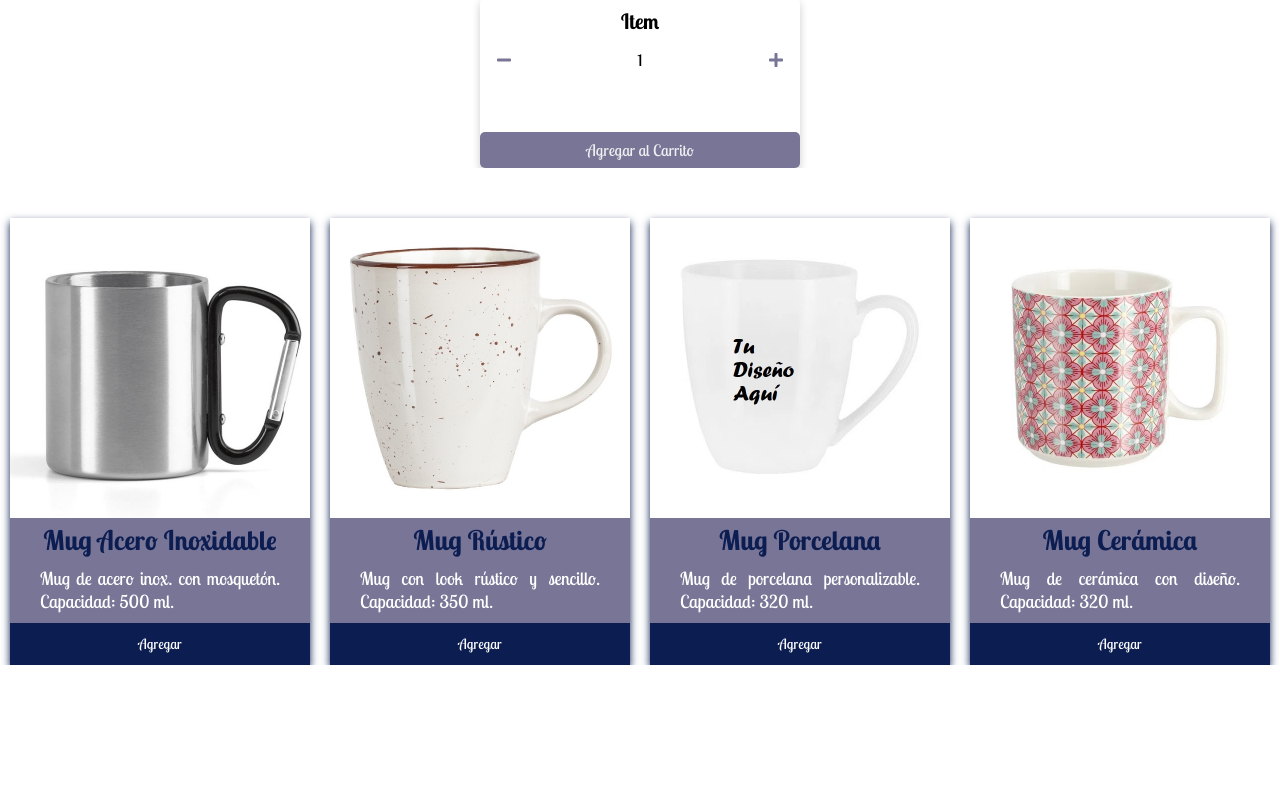
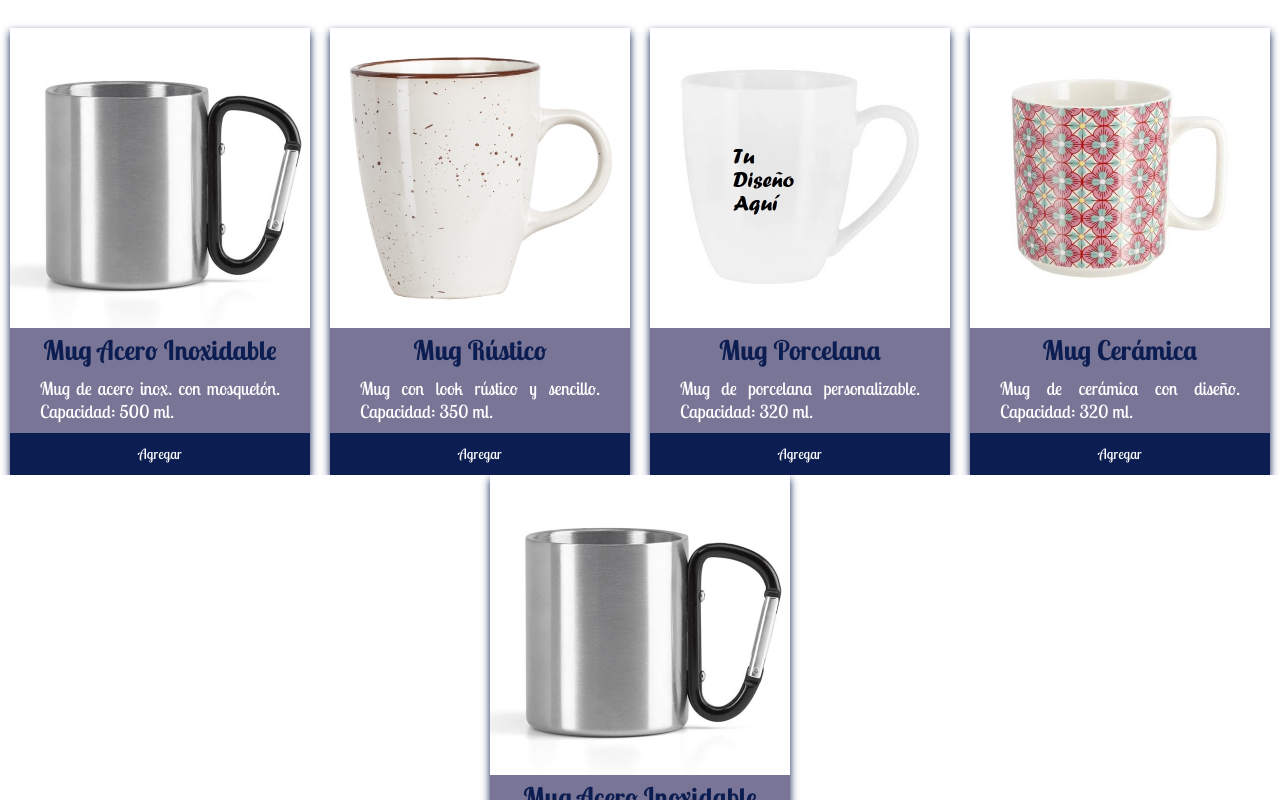
Before and after one commit to DianaDimas/Ecommerce, a React (Create React App) app: page /item/1 in a window 1280 px wide. Shown: the part 240-1040 px from the top of the page. Before the commit the page ends 905 px from the top, so only its background shows below. Built offline with nearby package versions, Linux system fonts and the light colour scheme.

Commit message:
Agregando ItemDetailContainer - ItemDetail

```diff
--- a/package.json
+++ b/package.json
@@ -14,6 +14,7 @@
     "node-sass": "^4.14.1",
     "react": "^17.0.1",
     "react-dom": "^17.0.1",
+    "react-router-dom": "^5.2.0",
     "react-scripts": "4.0.1",
     "web-vitals": "^0.2.4"
   },
--- a/src/App.js
+++ b/src/App.js
@@ -1,12 +1,14 @@
 import NavBar from './components/NavBar/NavBar';
 import ItemListContainer from './components/ItemListContainer/ItemListContainer'
 import './App.scss';
+import ItemDetailContainer from './components/ItemDetailContainer/ItemDetailContainer'
 
 function App() {
   return (
     <>
       <NavBar/>
       <ItemListContainer greeting="Bienvenidos"/>
+      <ItemDetailContainer/>
     </>
   );
 }
--- /dev/null
+++ b/src/components/ItemDetail/ItemDetail.jsx
@@ -0,0 +1,17 @@
+import React from 'react'
+import Item from '../Item/Item'
+import ItemCount from "../ItemCount/ItemCount"
+
+const ItemDetail = ({item}) => {
+
+
+    return (
+        <>
+        <Item item={item} />
+        <ItemCount stock={10} initial={1}/>
+        </>
+
+    )
+}
+
+export default ItemDetail
--- /dev/null
+++ b/src/components/ItemDetailContainer/ItemDetailContainer.jsx
@@ -0,0 +1,31 @@
+
+import React from 'react';
+import Products from '../../listProducts';
+import ItemDetail from '../ItemDetail/ItemDetail' ;
+
+const getItems = new Promise((res, rej)=>{
+    setTimeout(() => {
+        res(Products)
+    }, 2000);
+})
+const ItemDetailContainer = () => {
+    const [itemDetail, setItemDetail] = React.useState()
+
+    React.useEffect(()=>{
+        getItems.then((Products)=>{
+            setItemDetail(Products[0])
+        })
+
+    },[])
+
+
+    return(
+        <>
+
+            {itemDetail ? <ItemDetail item={itemDetail} /> : null}
+
+        </>
+
+)
+}
+export default ItemDetailContainer;
--- a/src/components/ItemListContainer/ItemListContainer.jsx
+++ b/src/components/ItemListContainer/ItemListContainer.jsx
@@ -1,5 +1,4 @@
 import React, {useState, useEffect} from 'react';
-import ItemCount from "../ItemCount/ItemCount"
 import ItemList from '../itemList/ItemList';
 import Products from "../../listProducts";
 import './itemlistcontainer.scss'
@@ -22,7 +21,6 @@ const ItemListContainer = ({greeting}) => {
         <section>
             <h2>{greeting}</h2>
             <p> <span>My mugs</span> es una tienda que ofrece regalos con diseños personalizados. Suministramos regalos de calidad y ofrecemos una amplia gama de opciones en artículos ideales para cualquier ocasión. Contamos con una gran variedad de opciones en cuanto a productos, entre los cuales tenemos: mugs en cerámica, vasos cerveceros, mini mugs, camisetas, gorras, entre otros. Estos productos son ideales para eventos, fiestas y cualquier tipo de celebración.</p>
-            <ItemCount stock={10} initial={1}/>
             <ItemList list={list} />
         </section>
 
```
Also changed, not shown: 2 other files (tests, documents, lock files or other folders).
